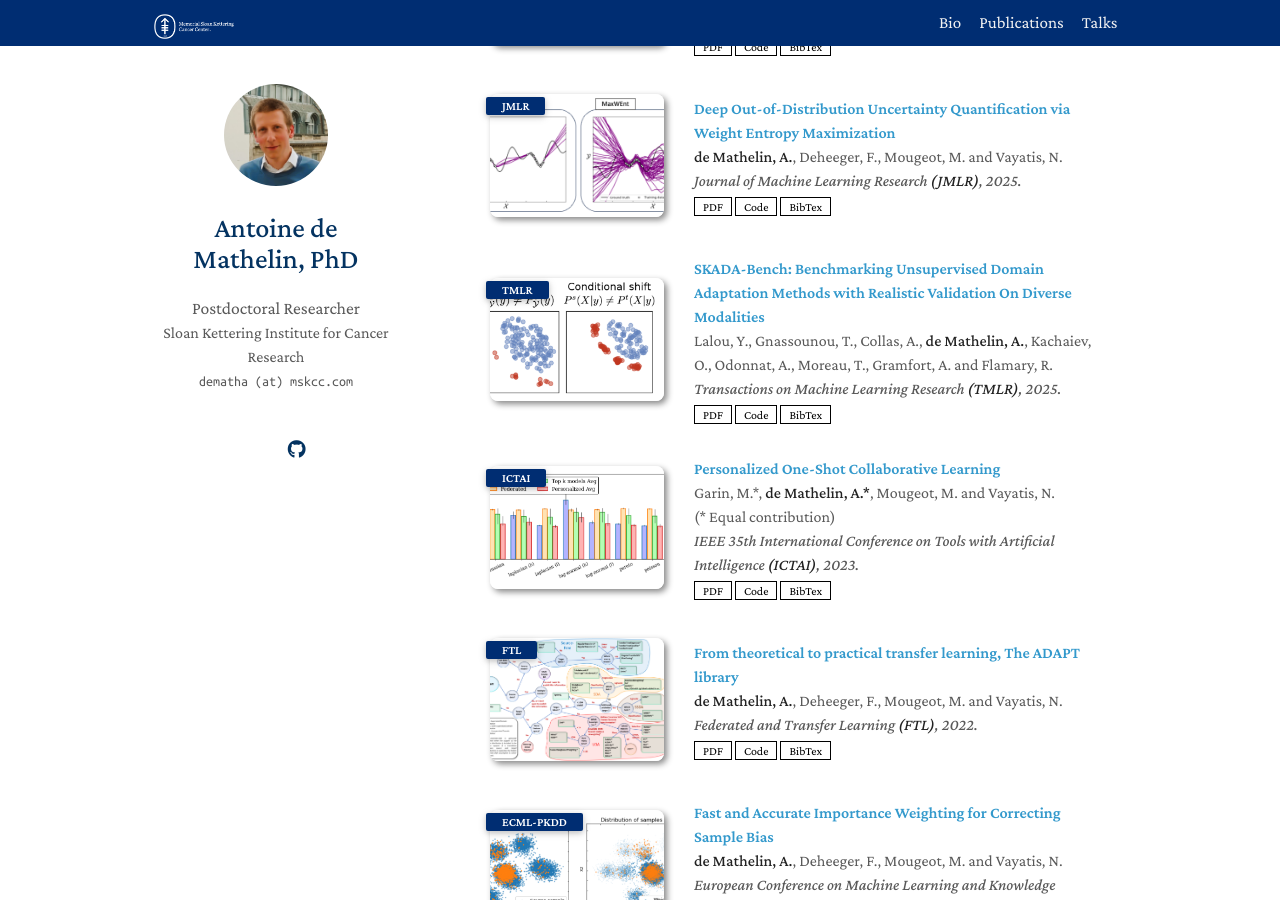
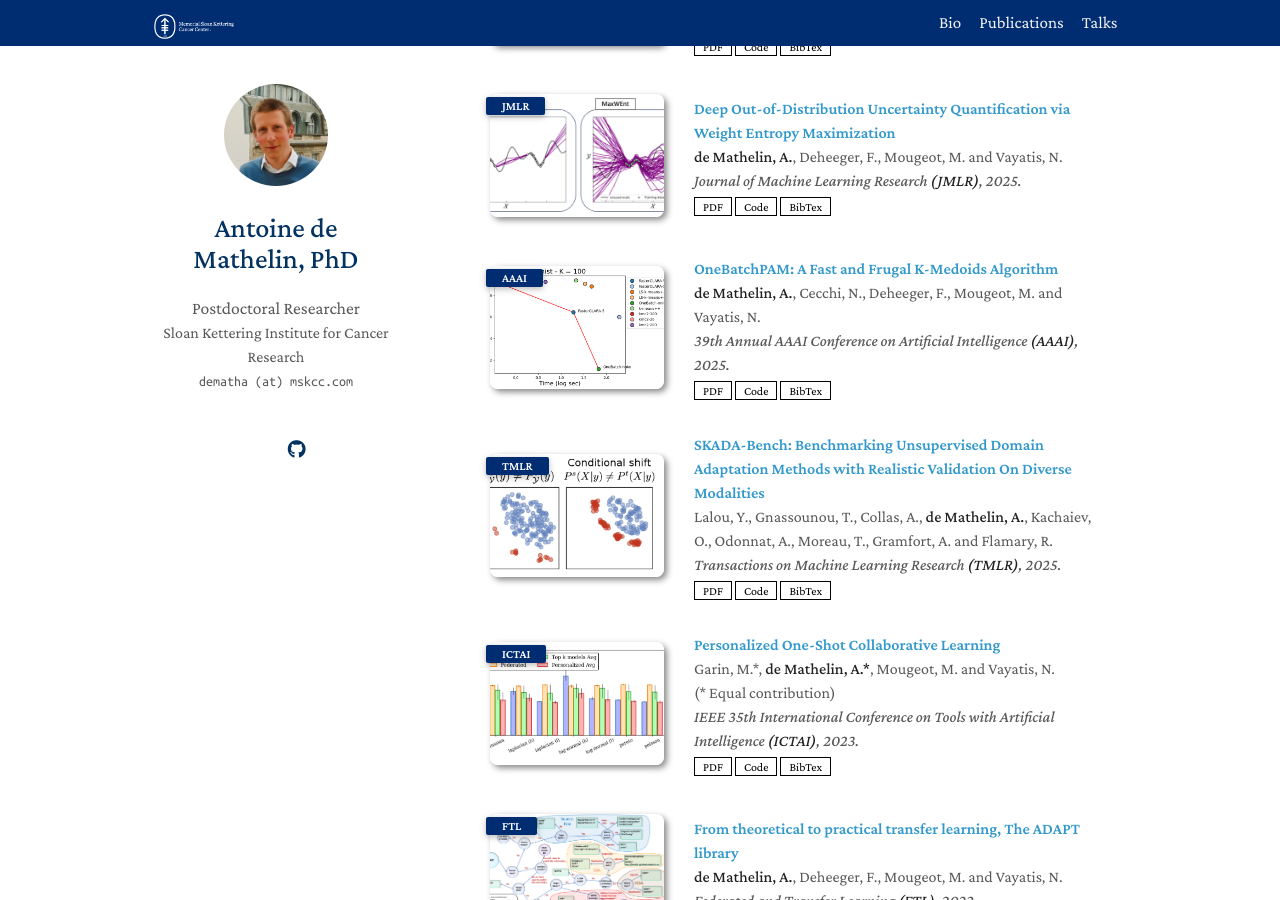
Before and after one commit to antoinedemathelin/homepage, a Jekyll site: the page built from index.md, in a window 1280 px wide and 900 px high, scrolled down 908 px. Built offline with Jekyll 4.4.1, drawn with Linux system fonts in a browser that asks for light colours; nearby versions of some CDN libraries; a style sheet for code colours, icons or effects is not loaded; our own code applies the rules of GitHub Pages for plain Markdown files.

Commit message:
Add OneBatchPAM (AAAI 2025) publication
Use the MNIST time-vs-objective Pareto plot as thumbnail (highlights
the fast-and-frugal trade-off OneBatchPAM addresses).

```diff
--- a/_data/publications.yml
+++ b/_data/publications.yml
@@ -35,6 +35,15 @@ main:
     code: https://github.com/antoinedemathelin/maxwent-expe
     bibtex: ./assets/files/maxwent.txt
     image: ./assets/img/maxwent.png
+
+  - title: "OneBatchPAM: A Fast and Frugal K-Medoids Algorithm"
+    authors: <strong>de Mathelin, A.</strong>, Cecchi, N., Deheeger, F., Mougeot, M. and Vayatis, N.
+    conference_short: AAAI
+    conference: 39th Annual AAAI Conference on Artificial Intelligence <strong>(AAAI)</strong>, 2025.
+    pdf: https://arxiv.org/abs/2501.19285
+    code: https://github.com/antoinedemathelin/onebatch
+    bibtex: ./assets/files/obpam.txt
+    image: ./assets/img/obpam.png
 
   - title: "SKADA-Bench: Benchmarking Unsupervised Domain Adaptation Methods with Realistic Validation On Diverse Modalities"
     authors: Lalou, Y., Gnassounou, T., Collas, A., <strong>de Mathelin, A.</strong>, Kachaiev, O., Odonnat, A., Moreau, T., Gramfort, A. and Flamary, R.
--- /dev/null
+++ b/assets/files/obpam.txt
@@ -0,0 +1,6 @@
+@inproceedings{demathelin2025onebatchpam,
+  title={OneBatchPAM: A Fast and Frugal K-Medoids Algorithm},
+  author={de Mathelin, Antoine and Cecchi, Nicolas and Deheeger, Fran{\c{c}}ois and Mougeot, Mathilde and Vayatis, Nicolas},
+  booktitle={Proceedings of the AAAI Conference on Artificial Intelligence},
+  year={2025}
+}
```
Also changed, not shown: assets/img/obpam.png (added).
